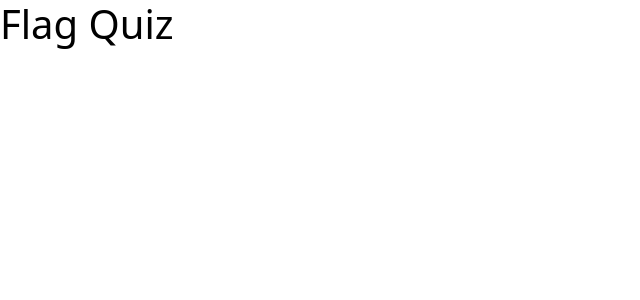
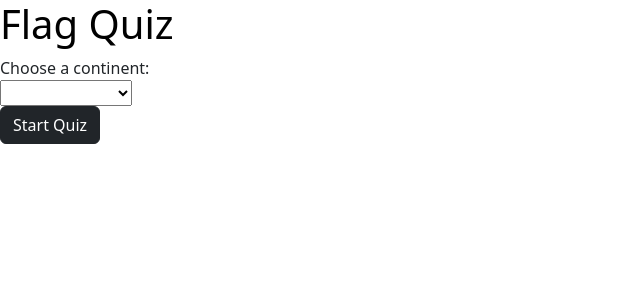
Before and after one commit to ethancavanaugh/flag-quiz, an Angular app in the folder frontend/: page / in a window 1280 px wide. Shown: the top 300 px of the page, without its empty margins (0-640 px from the left). Built offline with nearby package versions, Linux system fonts and the light colour scheme; no server answers.

Commit message:
Allow user to select a continent

```diff
--- a/frontend/src/app/app.component.ts
+++ b/frontend/src/app/app.component.ts
@@ -4,7 +4,7 @@ import { QuizComponent } from "./quiz/quiz.component";
 
 @Component({
   selector: 'app-root',
-  imports: [RouterOutlet, QuizComponent],
+  imports: [RouterOutlet],
   templateUrl: './app.component.html',
   styleUrl: './app.component.css'
 })
--- a/frontend/src/app/app.routes.ts
+++ b/frontend/src/app/app.routes.ts
@@ -1,10 +1,15 @@
 import { Routes } from '@angular/router';
 import { QuizComponent } from './quiz/quiz.component';
 import { ResultComponent } from './result/result.component';
+import { SettingsComponent } from './settings/settings.component';
 
 export const routes: Routes = [
   {
     path: '',
+    component: SettingsComponent
+  },
+  {
+    path: 'quiz',
     component: QuizComponent
   },
   {
--- a/frontend/src/app/country.service.ts
+++ /dev/null
@@ -1,17 +0,0 @@
-import { Injectable } from '@angular/core';
-import { Country } from './country';
-import { HttpClient } from '@angular/common/http';
-import { Observable } from 'rxjs';
-
-@Injectable({
-  providedIn: 'root'
-})
-export class CountryService {
-  baseUrl: string = "http://localhost:8080/"
-
-  constructor(private http: HttpClient) { }
-
-  getAllCountries(): Observable<Country[]> {
-    return this.http.get<Country[]>(this.baseUrl + "countries");
-  }
-}
--- /dev/null
+++ b/frontend/src/app/quiz-settings.ts
@@ -0,0 +1,3 @@
+export interface QuizSettings {
+  continent: string
+}
--- /dev/null
+++ b/frontend/src/app/quiz.service.ts
@@ -0,0 +1,35 @@
+import { Injectable } from '@angular/core';
+import { Country } from './country';
+import { HttpClient } from '@angular/common/http';
+import { Observable } from 'rxjs';
+import { QuizSettings } from './quiz-settings';
+
+@Injectable({
+  providedIn: 'root'
+})
+export class QuizService {
+  baseUrl: string = "http://localhost:8080/";
+  settings: QuizSettings | null = null;
+
+  constructor(private http: HttpClient) { }
+
+  getAllCountries(): Observable<Country[]> {
+    return this.http.get<Country[]>(this.baseUrl + "countries");
+  }
+
+  getCountriesWithSettings(): Observable<Country[]> {
+    if (this.settings == null){
+      return this.getAllCountries();
+    }
+
+    return this.http.get<Country[]>(this.baseUrl + `countries?continent=${this.settings.continent}`)
+  }
+
+  setSettings(settings: QuizSettings): void {
+    this.settings = settings;
+  }
+
+  clearSettings(): void {
+    this.settings = null;
+  }
+}
--- a/frontend/src/app/quiz/quiz.component.ts
+++ b/frontend/src/app/quiz/quiz.component.ts
@@ -1,5 +1,5 @@
 import { Component, OnInit } from '@angular/core';
-import { CountryService } from '../country.service';
+import { QuizService } from '../quiz.service';
 import { Country } from '../country';
 import { CommonModule } from '@angular/common';
 import { FormsModule } from '@angular/forms';
@@ -18,10 +18,10 @@ export class QuizComponent implements OnInit {
   countryIdx: number = 0;
   curGuess: string = "";
 
-  constructor(private countryService: CountryService, private router: Router) { }
+  constructor(private quizService: QuizService, private router: Router) { }
 
   ngOnInit(): void {
-    this.countryService.getAllCountries().subscribe(res => {
+    this.quizService.getCountriesWithSettings().subscribe(res => {
       this.countryList = res;
       this.countryList = this.countryList.slice(0, 3); //TESTING ONLY
 
@@ -48,7 +48,7 @@ export class QuizComponent implements OnInit {
   }
 
   private endGame(): void {
-    this.router.navigate(['/result'])
+    this.quizService.clearSettings();
+    this.router.navigate(['/result']);
   }
-
 }
--- /dev/null
+++ b/frontend/src/app/settings/settings.component.html
@@ -0,0 +1,14 @@
+<div class="settings-menu">
+  <label for="continent">Choose a continent:</label><br/>
+
+  <select class="form-select-md" [(ngModel)]="continent" name="continent" id="continent">
+    <option>Africa</option>
+    <option>Asia</option>
+    <option>Europe</option>
+    <option>North America</option>
+    <option>Oceania</option>
+    <option>South America</option>
+  </select><br/>
+
+  <button class="btn btn-dark"  (click)="goToQuiz()">Start Quiz</button>
+</div>
--- /dev/null
+++ b/frontend/src/app/settings/settings.component.ts
@@ -0,0 +1,26 @@
+import { Component } from '@angular/core';
+import { FormsModule } from '@angular/forms';
+import { QuizService } from '../quiz.service';
+import { Router } from '@angular/router';
+
+@Component({
+  selector: 'app-settings',
+  imports: [FormsModule],
+  templateUrl: './settings.component.html',
+  styleUrl: './settings.component.css'
+})
+export class SettingsComponent {
+  continent: string = "";
+
+  constructor(private quizService: QuizService, private router: Router){}
+
+  goToQuiz(): void {
+    if (this.continent != ""){
+      this.quizService.setSettings({
+        continent: this.continent
+      });
+    }
+
+    this.router.navigate(['/quiz']);
+  }
+}
```
Also changed, not shown: frontend/src/app/settings/settings.component.css (added), 2 other files (tests, documents, lock files or other folders).
